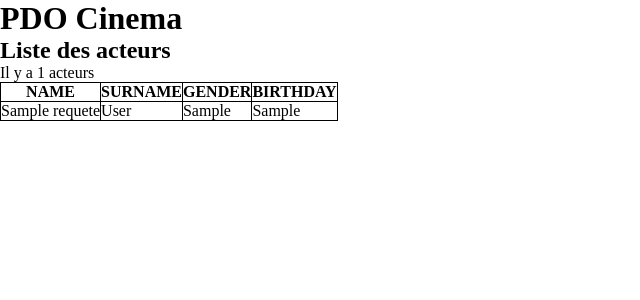
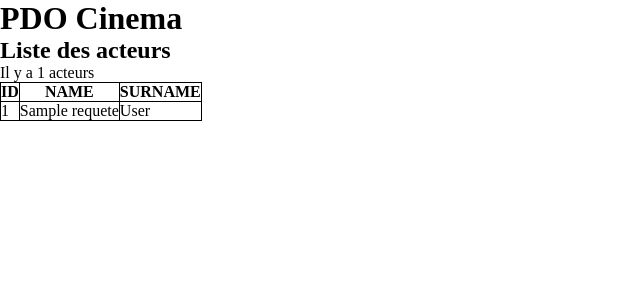
Before and after one commit to seitvalieva/Cinema-MVC, a PHP site: template view/listActors.php in a window 1280 px wide. Shown: the top 300 px of the page, without its empty margins (0-640 px from the left). Run offline with PHP 8.4, Linux system fonts and the light colour scheme; the template is opened without the code that fills it: most values are stand-ins (such as "Sample title", 1, 10 or a date in 2020); data that the repository does not hold is empty.

Commit message:
correction listActors

```diff
--- a/controller/CinemaController.php
+++ b/controller/CinemaController.php
@@ -27,7 +27,7 @@ namespace Controller;
 
             $pdo = Connect::seConnecter();
             $requete = $pdo->query("
-                SELECT nameActor, surnameActor, genderActor, bdayActor
+                SELECT idActor, nameActor, surnameActor
                 FROM actor
             ");
             require "view/listActors.php";
--- a/view/listActors.php
+++ b/view/listActors.php
@@ -5,20 +5,20 @@
 <table class="uk-table uk-table-striped">
     <thead>
         <tr>
+            <th>ID</th>
             <th>NAME</th>
             <th>SURNAME</th>
-            <th>GENDER</th>
-            <th>BIRTHDAY</th>
+
         </tr>
     </thead>
     <tbody>
         <?php
             foreach($requete->fetchAll() as $actor) { ?>
             <tr>
+                <td><?= $actor["idActor"] ?></td>
                 <td><?= $actor["nameActor"] ?></td>
                 <td><?= $actor["surnameActor"] ?></td>
-                <td><?= $actor["genderActor"] ?></td>
-                <td><?= $actor["bdayActor"] ?></td>
+
             </tr>
 
            <?php } ?>
```
